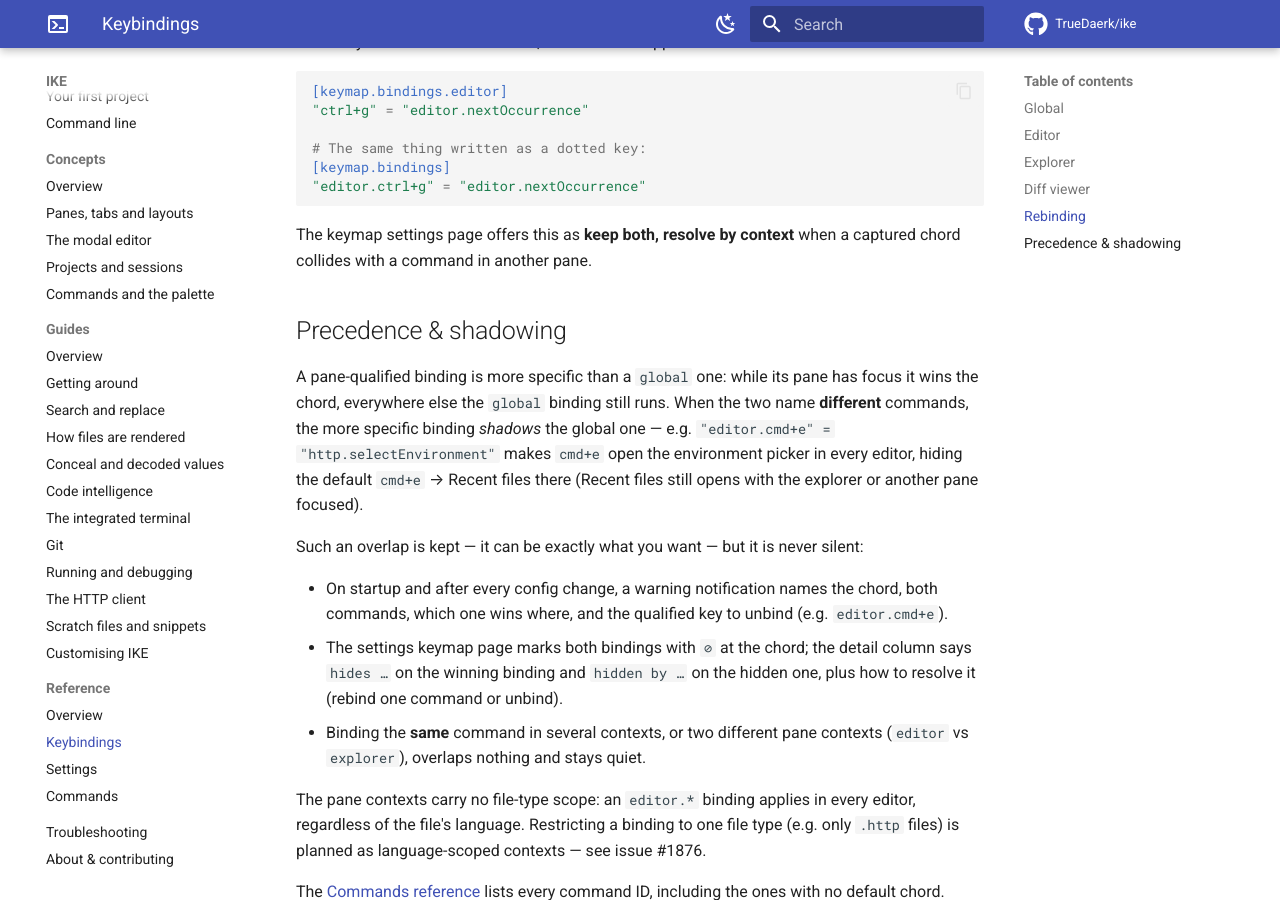
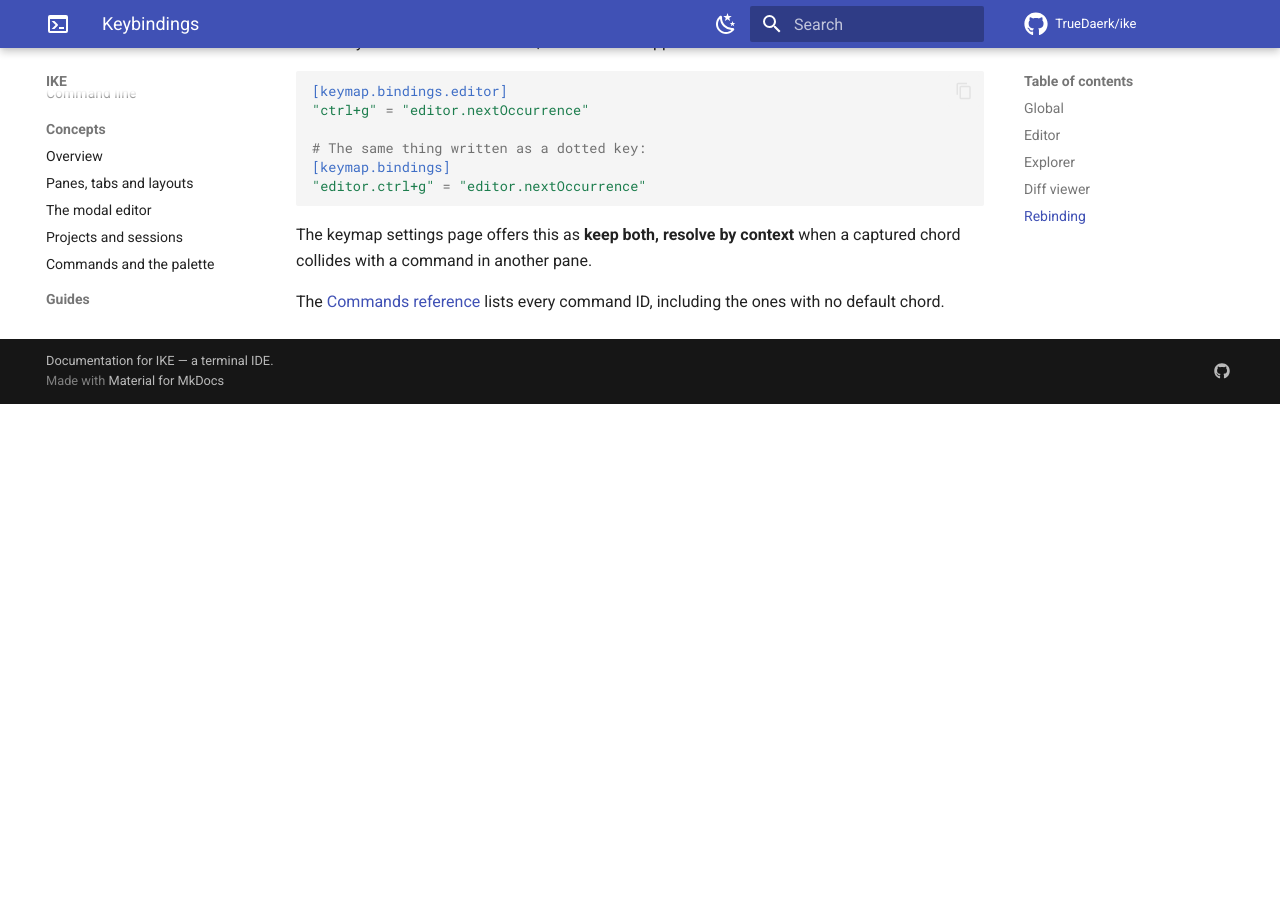
Before and after one commit to TrueDaerk/ike, an MkDocs documentation site: the page built from userdocs/reference/keybindings.md, in a window 1280 px wide and 900 px high, scrolled down 8127 px. Built offline with MkDocs 1.6.1 and Material for MkDocs 9.7.7, drawn with Linux system fonts in a browser that asks for light colours; comment, search, counter and statistics services are not loaded; after the commit the page ends 8531 px from its top, so only the background shows below that.

Commit message:
docs: regenerate userdocs/reference
Pre-existing drift from #1877 (keymap cross-context shadowing), which
merged without running `go run ./cmd/docgen` — caught by this branch's
drift CI check, unrelated to #1880 itself.

```diff
--- a/userdocs/reference/keybindings.md
+++ b/userdocs/reference/keybindings.md
@@ -219,32 +219,5 @@ context; the bare form applies wherever the chord is bound:
 The keymap settings page offers this as **keep both, resolve by context** when a
 captured chord collides with a command in another pane.
 
-## Precedence & shadowing
-
-A pane-qualified binding is more specific than a `global` one: while its pane
-has focus it wins the chord, everywhere else the `global` binding still runs.
-When the two name **different** commands, the more specific binding *shadows*
-the global one — e.g. `"editor.cmd+e" = "http.selectEnvironment"` makes
-`cmd+e` open the environment picker in every editor, hiding the default
-`cmd+e` → Recent files there (Recent files still opens with the explorer or
-another pane focused).
-
-Such an overlap is kept — it can be exactly what you want — but it is never
-silent:
-
-- On startup and after every config change, a warning notification names the
-  chord, both commands, which one wins where, and the qualified key to unbind
-  (e.g. `editor.cmd+e`).
-- The settings keymap page marks both bindings with `⊘` at the chord; the
-  detail column says `hides …` on the winning binding and `hidden by …` on the
-  hidden one, plus how to resolve it (rebind one command or unbind).
-- Binding the **same** command in several contexts, or two different pane
-  contexts (`editor` vs `explorer`), overlaps nothing and stays quiet.
-
-The pane contexts carry no file-type scope: an `editor.*` binding applies in
-every editor, regardless of the file's language. Restricting a binding to one
-file type (e.g. only `.http` files) is planned as language-scoped contexts —
-see issue #1876.
-
 The [Commands reference](commands.md) lists every command ID, including the
 ones with no default chord.
```
